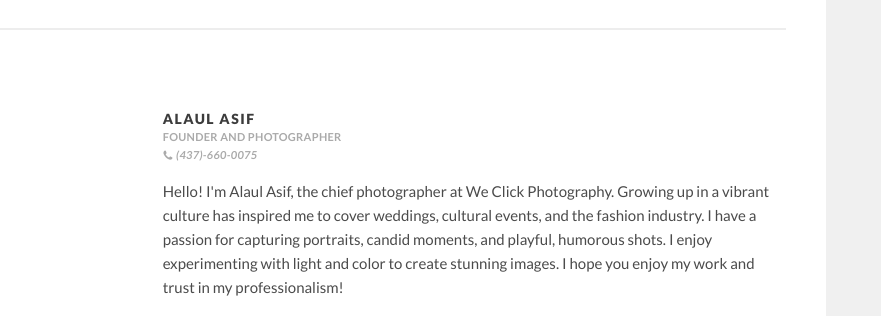
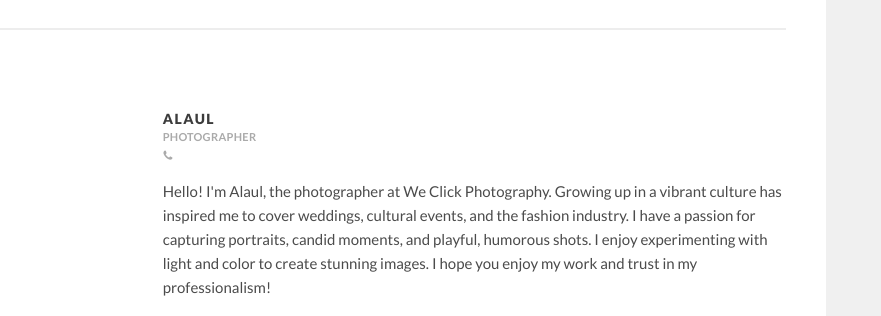
Before and after one commit to alaulislam/WeClickPhotography, a plain HTML site: page about.html in a window 1280 px wide. Shown: the part 790-1106 px from the top of the page, 399-1280 px from the left. Drawn offline with Linux system fonts and the light colour scheme.

Commit message:
Update about.html

```diff
--- a/about.html
+++ b/about.html
@@ -74,9 +74,9 @@
         </hr>
           <div class="col-md-7">
 
-            <h5 class="section-title sans">Alaul Asif<br>
-              <div class="meta"> <span class="date">Founder and Photographer</span> <br> <i class="icon-phone-1"> (437)-660-0075</i></div></h5>
-            <p>Hello! I'm Alaul Asif, the chief photographer at We Click Photography. Growing up in a vibrant culture has inspired me to cover weddings, cultural events, and the fashion industry. I have a passion for capturing portraits, candid moments, and playful, humorous shots. I enjoy experimenting with light and color to create stunning images. I hope you enjoy my work and trust in my professionalism!</p>
+            <h5 class="section-title sans">Alaul<br>
+              <div class="meta"> <span class="date">Photographer</span> <br> <i class="icon-phone-1"> </i></div></h5>
+            <p>Hello! I'm Alaul, the photographer at We Click Photography. Growing up in a vibrant culture has inspired me to cover weddings, cultural events, and the fashion industry. I have a passion for capturing portraits, candid moments, and playful, humorous shots. I enjoy experimenting with light and color to create stunning images. I hope you enjoy my work and trust in my professionalism!</p>
             <blockquote>
               <p> "For me, the subject of the picture is always more important than the picture." – Diane Arbus</p>
             </blockquote>
```
